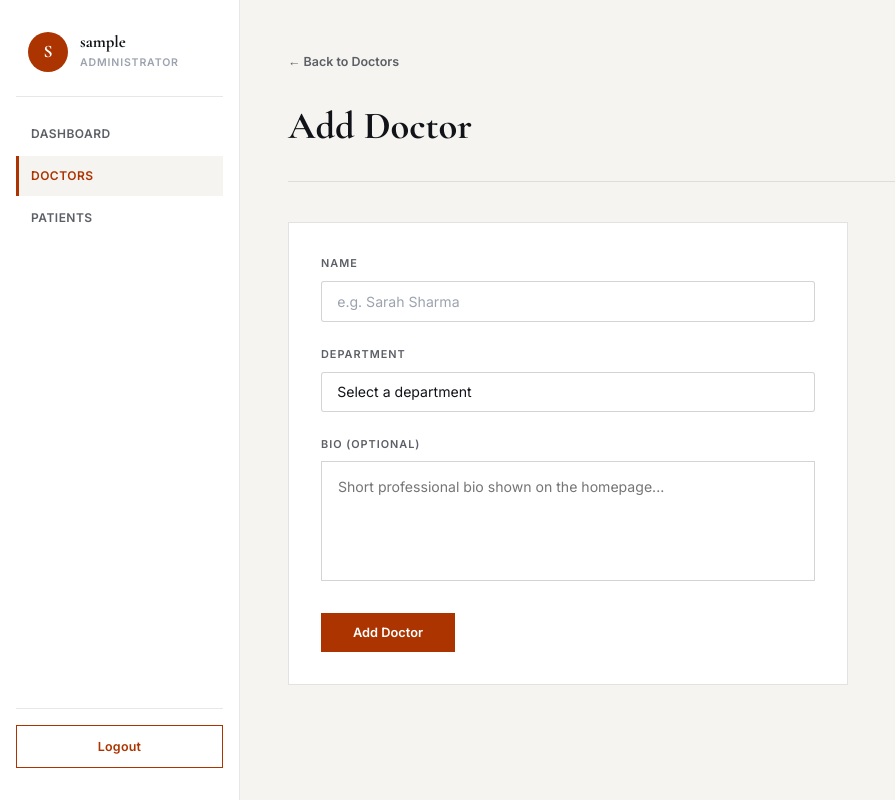
After one commit to yogeshpan1/PocketDoctor, a Django app: page /staff/doctors/add/ in a window 1280 px wide. The commit adds this page. Shown: the whole page, without its empty margins (0-895 px from the left). Run offline with Django 5.2, Linux system fonts and the light colour scheme; the visitor is signed in with stand-in values (Sample User, id 1); parts of the project's set-up code (start-up, migrations or seed data) failed here and were passed over.

Commit message:
Enhancing the Admin Dashboard

```diff
--- /dev/null
+++ b/staffadmin/templates/staffadmin/add_doctor.html
@@ -0,0 +1,79 @@
+{% load static %}
+<!DOCTYPE html>
+<html lang="en">
+<head>
+    <meta charset="UTF-8">
+    <meta name="viewport" content="width=device-width, initial-scale=1.0">
+    <title>Add Doctor — Pocket Doctor</title>
+    <link href="https://fonts.googleapis.com/css2?family=Cormorant+Garamond:ital,wght@0,400;0,600;0,700;1,400&family=Inter:wght@400;500;600&display=swap" rel="stylesheet">
+    <link rel="stylesheet" href="{% static 'css/style.css' %}">
+</head>
+<body>
+
+<div class="doc-shell">
+
+    <aside class="doc-sidebar">
+        <div class="doc-sidebar-header">
+            <div class="doc-avatar">{{ request.user.username|slice:":1"|upper }}</div>
+            <div>
+                <div class="doc-sidebar-name">{{ request.user.username }}</div>
+                <div class="doc-sidebar-role">Administrator</div>
+            </div>
+        </div>
+        <ul class="doc-nav">
+            <li><a href="{% url 'staffadmin:dashboard' %}">Dashboard</a></li>
+            <li><a href="{% url 'staffadmin:manage_doctors' %}" class="active">Doctors</a></li>
+            <li><a href="{% url 'staffadmin:manage_patients' %}">Patients</a></li>
+        </ul>
+        <div class="doc-logout">
+            <a href="{% url 'logout' %}">Logout</a>
+        </div>
+    </aside>
+
+    <main class="doc-main">
+
+        {% if messages %}
+        <div style="margin-bottom: 1.5rem;">
+            {% for message in messages %}
+            <div class="msg msg-{{ message.tags }}">{{ message }}</div>
+            {% endfor %}
+        </div>
+        {% endif %}
+
+        <a href="{% url 'staffadmin:manage_doctors' %}" class="doc-back-link">&larr; Back to Doctors</a>
+
+        <div class="doc-header">
+            <div>
+                <h1 class="doc-title">Add Doctor</h1>
+            </div>
+        </div>
+
+        <div class="rx-form-card" style="max-width: 560px;">
+            <form method="POST">
+                {% csrf_token %}
+                <div class="rx-field-group">
+                    <label class="rx-label">Name</label>
+                    <input type="text" name="name" class="field-input" placeholder="e.g. Sarah Sharma" required>
+                </div>
+                <div class="rx-field-group">
+                    <label class="rx-label">Department</label>
+                    <select name="department" class="field-input" required>
+                        <option value="">Select a department</option>
+                        {% for value, label in department_choices %}
+                        <option value="{{ value }}">{{ label }}</option>
+                        {% endfor %}
+                    </select>
+                </div>
+                <div class="rx-field-group">
+                    <label class="rx-label">Bio (optional)</label>
+                    <textarea name="bio" class="rx-textarea" placeholder="Short professional bio shown on the homepage..."></textarea>
+                </div>
+                <button type="submit" class="doc-side-btn" style="width: auto; padding: 0.75rem 2rem;">Add Doctor</button>
+            </form>
+        </div>
+
+    </main>
+</div>
+
+</body>
+</html>
--- a/staffadmin/templates/staffadmin/dashboard.html
+++ b/staffadmin/templates/staffadmin/dashboard.html
@@ -22,8 +22,9 @@
         </div>
 
         <ul class="doc-nav">
-            <li><a href="{% url 'staffadmin:dashboard' %}" class="active">Dashboard</a></li>
+            <li><a href="{% url 'staffadmin:dashboard' %}">Dashboard</a></li>
             <li><a href="{% url 'staffadmin:manage_doctors' %}">Doctors</a></li>
+            <li><a href="{% url 'staffadmin:manage_patients' %}">Patients</a></li>
         </ul>
 
         <div class="doc-logout">
--- a/staffadmin/templates/staffadmin/manage_doctors.html
+++ b/staffadmin/templates/staffadmin/manage_doctors.html
@@ -46,7 +46,7 @@
                 <h1 class="doc-title">Doctors</h1>
                 <p class="doc-subtitle">Manage doctor listings. Add new doctors from the Django admin panel.</p>
             </div>
-            <a href="/admin/appointments/doctor/add/" class="doc-side-btn" style="width:auto; padding:0.6rem 1.5rem; text-decoration:none;">+ Add Doctor</a>
+            <a href="{% url 'staffadmin:add_doctor' %}" class="doc-side-btn" style="width:auto; padding:0.6rem 1.5rem; text-decoration:none;">+ Add Doctor</a>
         </div>
 
         <section class="doc-section">
--- a/staffadmin/urls.py
+++ b/staffadmin/urls.py
@@ -1,10 +1,16 @@
 from django.urls import path
-from .views import admin_dashboard, manage_doctors, toggle_doctor_active
+from .views import (
+    admin_dashboard, manage_doctors, toggle_doctor_active, add_doctor,
+    manage_patients, toggle_patient_active
+)
 
 app_name = 'staffadmin'
 
 urlpatterns = [
     path('', admin_dashboard, name='dashboard'),
     path('doctors/', manage_doctors, name='manage_doctors'),
+    path('doctors/add/', add_doctor, name='add_doctor'),
     path('doctors/<int:doctor_id>/toggle/', toggle_doctor_active, name='toggle_doctor_active'),
+    path('patients/', manage_patients, name='manage_patients'),
+    path('patients/<int:user_id>/toggle/', toggle_patient_active, name='toggle_patient_active'),
 ]
--- a/staffadmin/views.py
+++ b/staffadmin/views.py
@@ -47,3 +47,38 @@ def toggle_doctor_active(request, doctor_id):
     status = 'activated' if doctor.is_active else 'deactivated'
     messages.success(request, f'Dr. {doctor.name} has been {status}.')
     return redirect('staffadmin:manage_doctors')
+
+
+@staff_required
+def add_doctor(request):
+    if request.method == 'POST':
+        name = request.POST.get('name', '').strip()
+        department = request.POST.get('department')
+        bio = request.POST.get('bio', '').strip()
+
+        if not name or not department:
+            messages.error(request, 'Name and department are required.')
+        else:
+            Doctor.objects.create(name=name, department=department, bio=bio)
+            messages.success(request, f'Dr. {name} added successfully.')
+            return redirect('staffadmin:manage_doctors')
+
+    return render(request, 'staffadmin/add_doctor.html', {
+        'department_choices': Doctor.DEPARTMENT_CHOICES,
+    })
+
+
+@staff_required
+def manage_patients(request):
+    patients = User.objects.filter(role='patient').order_by('username')
+    return render(request, 'staffadmin/manage_patients.html', {'patients': patients})
+
+
+@staff_required
+def toggle_patient_active(request, user_id):
+    patient = get_object_or_404(User, id=user_id, role='patient')
+    patient.is_active = not patient.is_active
+    patient.save()
+    status = 'activated' if patient.is_active else 'deactivated'
+    messages.success(request, f'{patient.username} has been {status}.')
+    return redirect('staffadmin:manage_patients')
```
